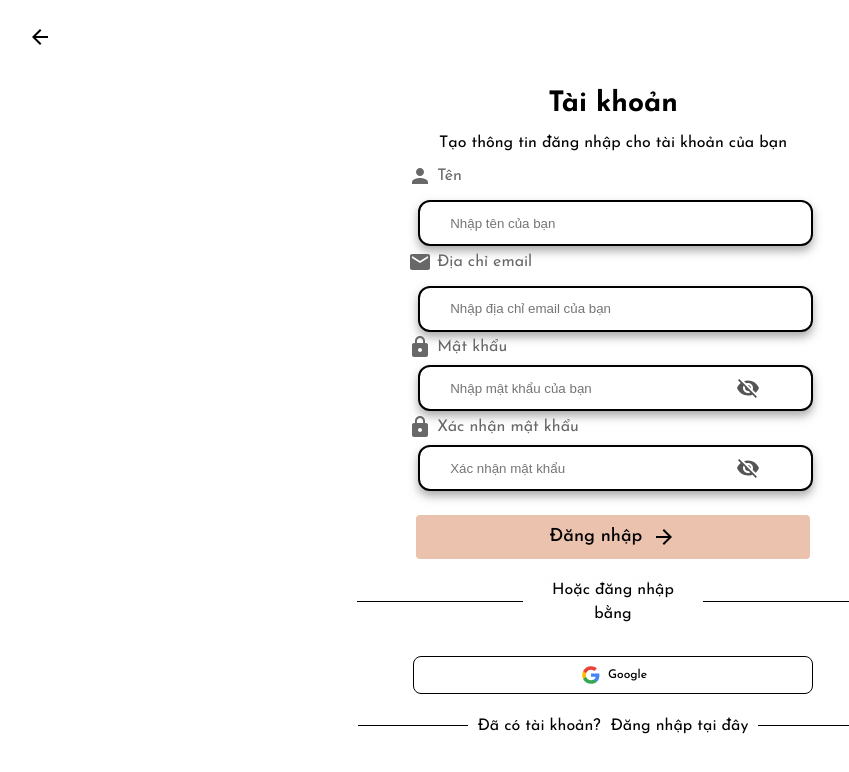
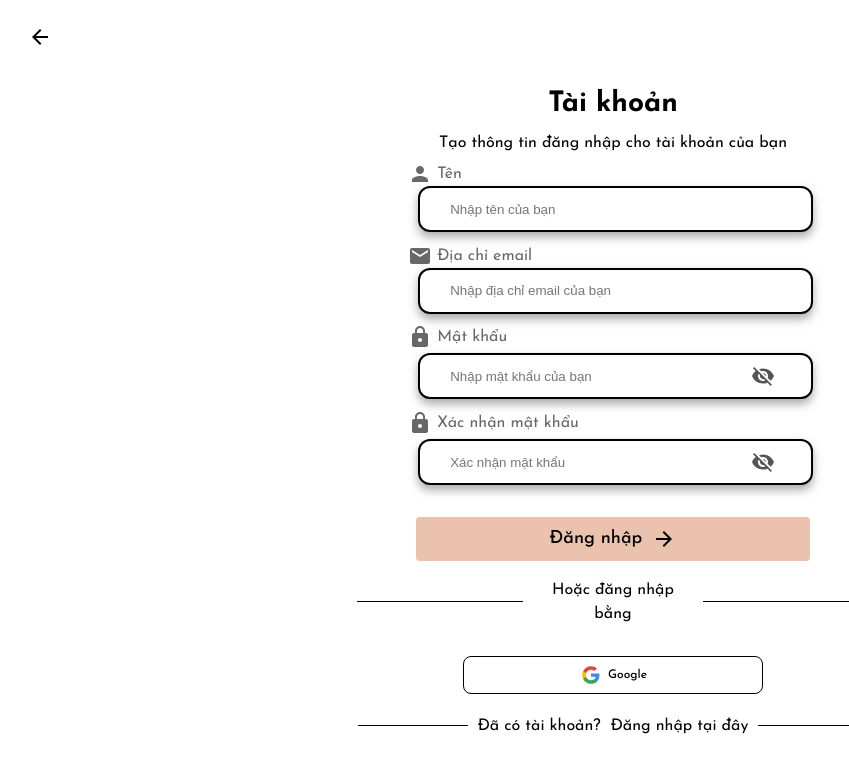
Before and after one commit to SE184551DangBaVan/exe201_skincare_fe_new, a React (Vite) app: page /sign-in in a window 1280 px wide. Shown: the top 772 px of the page, without its empty margins (27-876 px from the left). Built offline with nearby package versions, Linux system fonts and the light colour scheme; no server answers.

Commit message:
minor update

```diff
--- a/src/pages/LoginPage/LoginPage.css
+++ b/src/pages/LoginPage/LoginPage.css
@@ -115,7 +115,6 @@
 }
 .signinBox .input-field {
     display: flex;
-    gap: 12px;
     width: 100%;
     flex-direction: column;
     justify-content: center;
@@ -128,18 +127,20 @@
     background-color: white;
     box-shadow: 0 5px 10px #55555580;
     color: black;
-    padding-left: 20px; margin-left: 10px;
+    padding-left: 20px; transform: translateX(10px);
     font-weight: 400;
     width: 90%;
     height: 40px;
     outline: none; border: 2px solid black;
     border-radius: 12px;
+    margin: 0 0 10px 0;
 }
 .signinBox .input-field .passInput {
     display: flex;
     align-items: end;
     width: 100%;
     height: 40px;
+    margin: 20px 0 0 0;
 }
 .signinBox .input-field input::placeholder { user-select: none; padding-left: 10px; transform: translateX(0%); transition: transform 0.4s ease;}
 .signinBox .input-field input:focus-within::placeholder { transform: translateX(-100%); transition: transform 0.3s ease;}
@@ -206,7 +207,7 @@
     flex-direction: row;
 }
 .GoogleLoginButton {
-    width: 400px; height: 38px;
+    width: 300px; height: 38px;
     display: flex;
     align-items: center;
     justify-content: center;
@@ -283,8 +284,9 @@
     display: flex;
     position: absolute;
     margin-bottom: 6px;
-    right: 100px;
+    right: 85px;
 }
+.signinBox .passToggle { margin-bottom: 16px; }
 .passToggle.show { flex-direction: row-reverse; }
 .passToggle.hide { flex-direction: row; }
 
```
